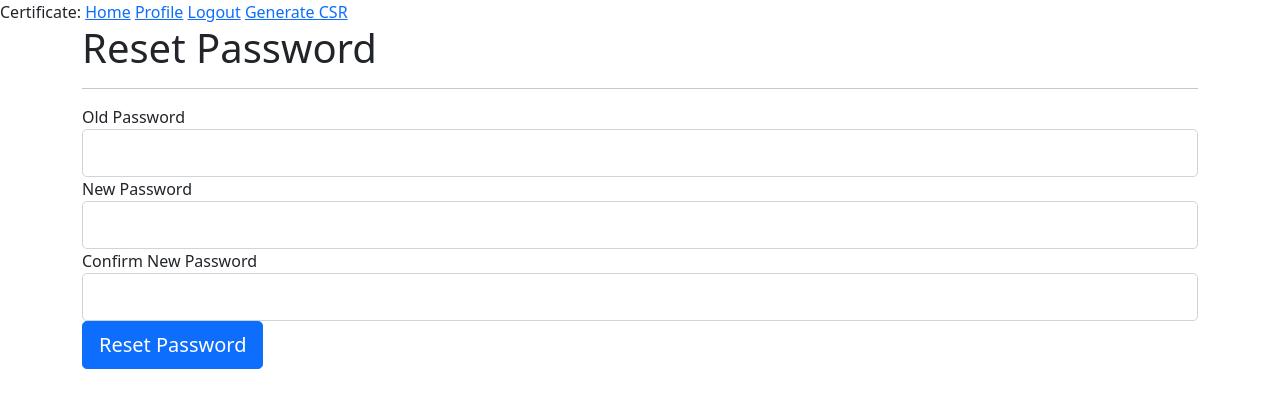
After one commit to realdonpromillo/flaskapp, a Flask app: page /reset_password_request in a window 1280 px wide. The commit adds this page. Shown: the top 408 px of the page. Run offline with Flask 2, Linux system fonts and the light colour scheme; a user stored in the database is signed in; some libraries are stand-ins or nearby versions.

Commit message:
Update v0.2

```diff
--- a/app/forms.py
+++ b/app/forms.py
@@ -1,6 +1,6 @@
 from flask_wtf import FlaskForm
-from wtforms import StringField, PasswordField, BooleanField, SubmitField
-from wtforms.validators import ValidationError, DataRequired, Email, EqualTo
+from wtforms import StringField, PasswordField, BooleanField, SubmitField, TextAreaField
+from wtforms.validators import ValidationError, DataRequired, Email, EqualTo, Length
 from app.models import User, Certificate
 
 class LoginForm(FlaskForm):
@@ -36,3 +36,37 @@ class CSRForm(FlaskForm):
     common_name = StringField('Common Name', validators=[DataRequired()])
     subject_alternative_name = StringField('Subject Alternative Name')
     submit = SubmitField('Generate CSR')
+
+class ResetPasswordForm(FlaskForm):
+    old_password = PasswordField('Old Password', validators=[DataRequired()])
+    new_password = PasswordField('New Password', validators=[DataRequired(), EqualTo('confirm_password', message='Passwords must match')])
+    confirm_password = PasswordField('Confirm New Password', validators=[DataRequired()])
+    submit = SubmitField('Reset Password')
+
+class CertForm(FlaskForm):
+    common_name = StringField('Common Name', validators=[DataRequired()])
+    csr = StringField('CSR', validators=[DataRequired()])
+    password = PasswordField('Password', validators=[DataRequired()])
+    submit = SubmitField('Generate P12')
+
+class EditProfileForm(FlaskForm):
+    username = StringField('Username', validators=[DataRequired()])
+    email = StringField('Email', validators=[DataRequired(), Email()])
+    submit = SubmitField('Submit')
+
+    def __init__(self, original_username, original_email, *args, **kwargs):
+        super(EditProfileForm, self).__init__(*args, **kwargs)
+        self.original_username = original_username
+        self.original_email = original_email
+
+    def validate_username(self, username):
+        if username.data != self.original_username:
+            user = User.query.filter_by(username=self.username.data).first()
+            if user is not None:
+                raise ValidationError('Please use a different username.')
+
+    def validate_email(self, email):
+        if email.data != self.original_email:
+            user = User.query.filter_by(email=email.data).first()
+            if user is not None:
+                raise ValidationError('Please use a different email address.')
--- a/app/routes.py
+++ b/app/routes.py
@@ -1,7 +1,7 @@
 from io import BytesIO
 from flask import render_template, flash, redirect, url_for, make_response, send_file, Response
 from app import app, db
-from app.forms import LoginForm, RegistrationForm, CSRForm
+from app.forms import LoginForm, RegistrationForm, CSRForm, CertForm, EditProfileForm, ResetPasswordForm
 from flask_login import current_user, login_user
 from app.models import User, Certificate
 from flask_login import logout_user
@@ -127,17 +127,21 @@ def generate_csr():
 @app.route("/download_certificate", methods=["GET", "POST"])
 @login_required
 def download_certificate():
-    form = RegistrationForm()
-    if request.method == "POST":
+    form = CertForm()
+    if form.validate_on_submit():
         # Get form data
-        signed_request = request.files["signed_request"].read()
+        data = request.form
+        common_name = data['common_name']
+        csr = data['csr']
+        password = data['password']
+        #signed_request = request.files["signed_request"].read()
 
         # Load the signed certificate
-        cert = crypto.load_certificate(crypto.FILETYPE_PEM, signed_request)
+        cert = crypto.load_certificate(crypto.FILETYPE_PEM, csr)
 
         # Get the private key from the database
         cursor = cnx.cursor()
-        select_query = "SELECT encrypted_private_key FROM csr WHERE username = %s AND common_name = %s"
+        select_query = "SELECT key FROM Certificate WHERE username = %s AND common_name = %s"
         cursor.execute(select_query, (session["username"], cert.get_subject().CN))
         result = cursor.fetchone()
         encrypted_key = result[0]
@@ -157,11 +161,83 @@ def download_certificate():
         response.headers["Content-Type"] = "application/x-pkcs12"
         return response
 
-    return render_template("download_certificate.html")
+    return render_template("download_certificate.html", title='Generate Certificate', form=form)
+
+@app.route('/certificate/<int:id>/download')
+@login_required
+def download_csr(id):
+    cert = Certificate.query.get_or_404(id)
+    file_data = cert.csr
+    # Create an in-memory file-like object
+    file_stream = BytesIO(file_data)
+    # Set the file stream's position to the beginning
+    file_stream.seek(0)
+    # Return the file as an attachment
+    filename = cert.cn + '.csr'
+    response = make_response(file_stream.getvalue())
+    response.headers['Content-Disposition'] = 'attachment; filename={}'.format(filename)
+    response.mimetype = 'text/plain'
+    return response
+
+@app.route('/key/<int:id>/download')
+@login_required
+def download_key(id):
+    key = Certificate.query.get_or_404(id)
+    file_data = key.key
+    # Create an in-memory file-like object
+    file_stream = BytesIO(file_data)
+    # Set the file stream's position to the beginning
+    file_stream.seek(0)
+    # Return the file as an attachment
+    filename = key.cn + '.key'
+    response = make_response(file_stream.getvalue())
+    response.headers['Content-Disposition'] = 'attachment; filename={}'.format(filename)
+    response.mimetype = 'text/plain'
+    return response
 
 @app.route('/user/<username>')
 @login_required
 def user(username):
     user = User.query.filter_by(username=username).first_or_404()
     certificates = user.certificates.order_by(Certificate.timestamp.desc())
-    return render_template('user.html', user=user, certificates=certificates)
+    return render_template('user.html', title='User Table', user=user, certificates=certificates)
+
+@app.route('/edit_profile', methods=['GET', 'POST'])
+@login_required
+def edit_profile():
+    form = EditProfileForm(current_user.username, current_user.email)
+    if form.validate_on_submit():
+        current_user.username = form.username.data
+        current_user.email = form.email.data
+        db.session.commit()
+        flash('Your changes have been saved.')
+        return redirect(url_for('profile_updated'))
+    elif request.method == 'GET':
+        form.username.data = current_user.username
+        form.email.data = current_user.email
+    return render_template('edit_profile.html', title='Edit Profile',
+                           form=form)
+
+@app.route('/profile_updated', methods=['GET'])
+@login_required
+def profile_updated():
+    if request.referrer and request.referrer.endswith('/edit_profile'):
+        return render_template('profile_updated.html', title='Profile Updated')
+    elif request.referrer and request.referrer.endswith('/reset_password_request'):
+        return render_template('profile_updated.html', title='Password Updated')
+    else:
+        return redirect(url_for('index'))
+
+@app.route('/reset_password_request', methods=['GET', 'POST'])
+@login_required
+def reset_password_request():
+    form = ResetPasswordForm()
+    if form.validate_on_submit():
+        if current_user.check_password(form.old_password.data):
+            current_user.set_password(form.new_password.data)
+            db.session.commit()
+            flash('Your password has been updated.')
+            return redirect(url_for('profile_updated'))
+        else:
+            flash('Invalid old password.')
+    return render_template('reset_password_request.html', title='Reset Password', form=form)
--- a/app/templates/base.html
+++ b/app/templates/base.html
@@ -6,6 +6,9 @@
         {% else %}
         <title>Certificate</title>
         {% endif %}
+        <title>{{ title }}</title>
+        <link href="https://cdn.jsdelivr.net/npm/bootstrap@5.0.1/dist/css/bootstrap.min.css" rel="stylesheet" integrity="sha384-+0n0xVW2eSR5OomGNYDnhzAbDsOXxcvSN1TPprVMTNDbiYZCxYbOOl7+AMvyTG2x" crossorigin="anonymous">
+        <link rel="stylesheet" type="text/css" href="https://cdn.datatables.net/1.10.25/css/dataTables.bootstrap5.css">
     </head>
     <body>
         <div>
@@ -19,16 +22,14 @@
             {% endif %}
             <a href="{{ url_for('generate_csr') }}">Generate CSR</a>
         </div>
-        <hr>
-        {% with messages = get_flashed_messages() %}
-        {% if messages %}
-        <ul>
-            {% for message in messages %}
-            <li>{{ message }}</li>
-            {% endfor %}
-        </ul>
-        {% endif %}
-        {% endwith %}
-        {% block content %}{% endblock %}
+        <div class="container">
+            <h1>{{ title }}</h1>
+            <hr>
+            {% block content %}{% endblock %}
+          </div>
+          <script type="text/javascript" charset="utf8" src="https://code.jquery.com/jquery-3.6.0.min.js"></script>
+          <script type="text/javascript" charset="utf8" src="https://cdn.datatables.net/1.10.25/js/jquery.dataTables.js"></script>
+          <script type="text/javascript" charset="utf8" src="https://cdn.datatables.net/1.10.25/js/dataTables.bootstrap5.js"></script>
+          {% block scripts %}{% endblock %}
     </body>
 </html>
--- a/app/templates/generate_csr.html
+++ b/app/templates/generate_csr.html
@@ -1,7 +1,6 @@
 {% extends "base.html" %}
 
 {% block content %}
-    <h1>CSR Generator</h1>
     <form action="" method="post">
         {{ form.hidden_tag() }}
         <p>
--- a/app/templates/login.html
+++ b/app/templates/login.html
@@ -22,4 +22,5 @@
         <p>{{ form.submit() }}</p>
     </form>
     <p>New User? <a href="{{ url_for('register') }}">Click to Register!</a></p>
+    <p>Forgot Password? <a href="{{ url_for('reset_password_request') }}">Reset Password</a></p>
 {% endblock %}
--- a/app/templates/register.html
+++ b/app/templates/register.html
@@ -34,4 +34,5 @@
         </p>
         <p>{{ form.submit() }}</p>
     </form>
+
 {% endblock %}
--- /dev/null
+++ b/app/templates/reset_password_request.html
@@ -0,0 +1,47 @@
+{% extends "base.html" %}
+
+{% block content %}
+    <form method="post" action="">
+        {{ form.hidden_tag() }}
+        <div class="form-group">
+            {{ form.old_password.label(class="form-control-label") }}
+            {% if form.old_password.errors %}
+                {{ form.old_password(class="form-control form-control-lg is-invalid") }}
+                <div class="invalid-feedback">
+                    {% for error in form.old_password.errors %}
+                        <span>{{ error }}</span>
+                    {% endfor %}
+                </div>
+            {% else %}
+                {{ form.old_password(class="form-control form-control-lg") }}
+            {% endif %}
+        </div>
+        <div class="form-group">
+            {{ form.new_password.label(class="form-control-label") }}
+            {% if form.new_password.errors %}
+                {{ form.new_password(class="form-control form-control-lg is-invalid") }}
+                <div class="invalid-feedback">
+                    {% for error in form.new_password.errors %}
+                        <span>{{ error }}</span>
+                    {% endfor %}
+                </div>
+            {% else %}
+                {{ form.new_password(class="form-control form-control-lg") }}
+            {% endif %}
+        </div>
+        <div class="form-group">
+            {{ form.confirm_password.label(class="form-control-label") }}
+            {% if form.confirm_password.errors %}
+                {{ form.confirm_password(class="form-control form-control-lg is-invalid") }}
+                <div class="invalid-feedback">
+                    {% for error in form.confirm_password.errors %}
+                        <span>{{ error }}</span>
+                    {% endfor %}
+                </div>
+            {% else %}
+                {{ form.confirm_password(class="form-control form-control-lg") }}
+            {% endif %}
+        </div>
+        {{ form.submit(class="btn btn-lg btn-primary") }}
+    </form>
+{% endblock %}
```
Also changed, not shown: app/templates/download_certificate.html (added, +28 -0 lines), app/templates/edit_profile.html (added, +22 -0 lines), app/templates/profile_updated.html (added, +16 -0 lines), app/templates/user.html (+26 -7 lines), requirements.txt (added, +48 -0 lines), app.db, 2 other files.
